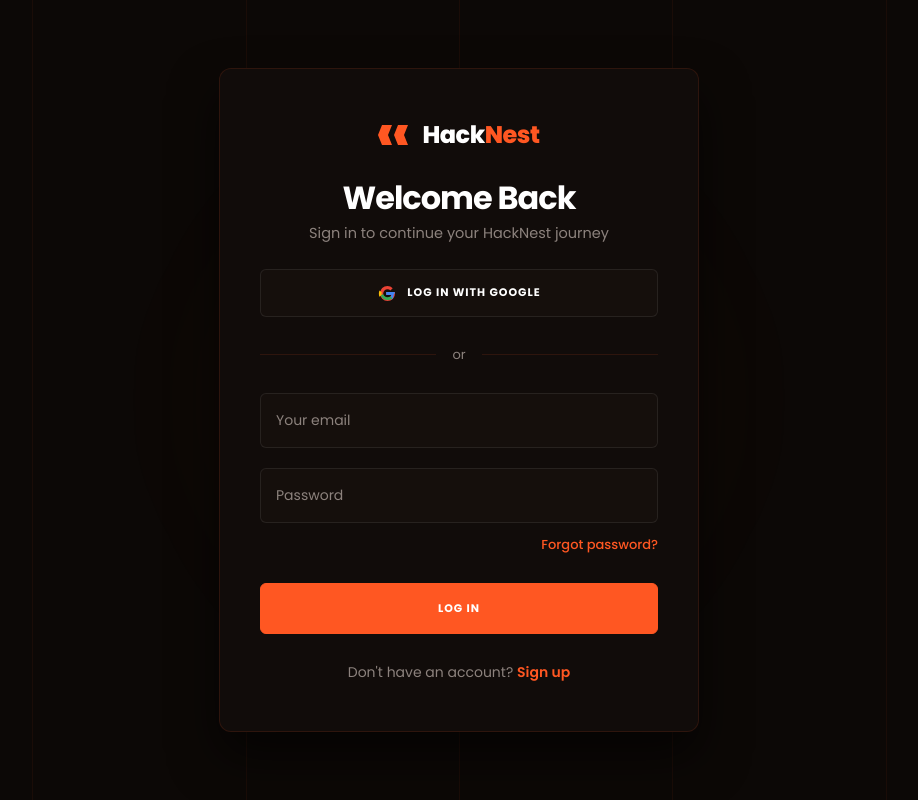
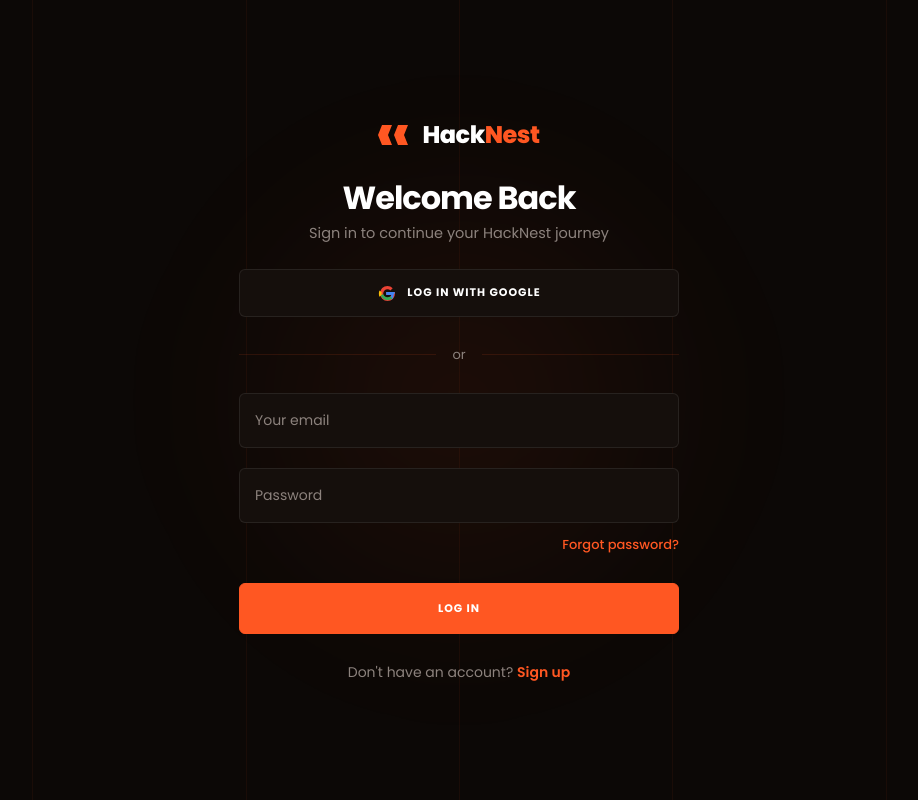
Before and after one commit to charankumarmuppala/hacknest, a Django app: page /login/ in a window 1280 px wide. Shown: the whole page, without its empty margins (181-1099 px from the left). Run offline with Django 5.2, Linux system fonts and the light colour scheme.

Commit message:
Refactor login.html to make the form container borderless and blend seamlessly with full page background

```diff
--- a/hacknestpro/templates/login.html
+++ b/hacknestpro/templates/login.html
@@ -88,21 +88,16 @@
             filter: blur(50px);
         }
 
-        /* ── CENTERED LOGIN CARD ── */
+        /* ── CENTERED LOGIN PANEL ── */
         .left-panel {
             width: 100%;
-            max-width: 480px;
-            background-color: #110c0a;
-            border: 1px solid rgba(255, 87, 34, 0.12);
-            border-radius: 12px;
+            max-width: 440px;
             display: flex;
             flex-direction: column;
             gap: 28px;
-            padding: 48px 40px;
+            padding: 48px 0;
             position: relative;
             z-index: 2;
-            box-shadow: 0 24px 48px rgba(0, 0, 0, 0.6);
-            backdrop-filter: blur(12px);
         }
 
         .left-header {
@@ -267,7 +262,7 @@
             font-weight: 600;
             color: var(--agency-accent);
             padding: 0 6px;
-            background-color: #110c0a;
+            background-color: var(--agency-bg);
             transform: translateY(-50%) scale(0.9);
             left: 12px;
         }
```
